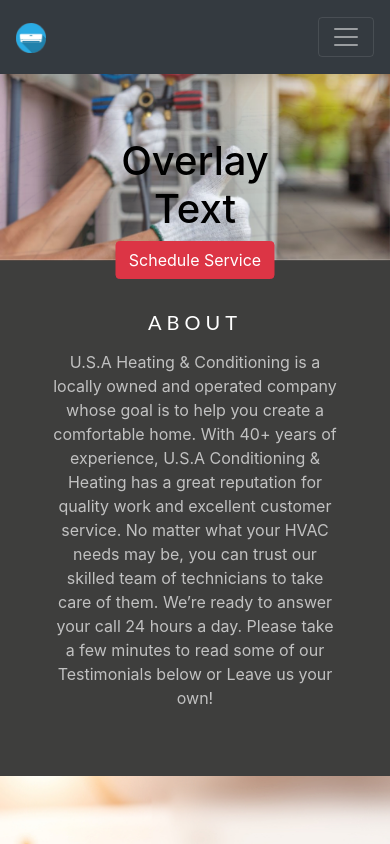
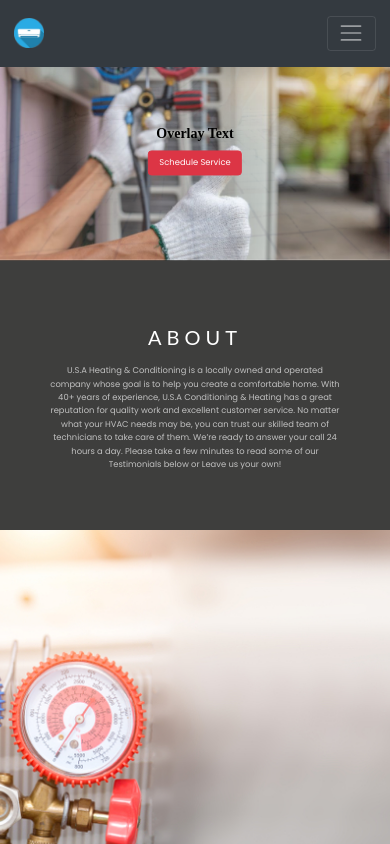
Before and after one commit to HarisAbd/HarisAbd.github.io, a plain HTML site: page index.html in a window 390 px wide. Shown: the top 844 px of the page. Drawn offline with nearby package versions, Linux system fonts and the light colour scheme; files whose address does not match are found by name; a web font is replaced by a local one.

Commit message:
update 17:48 15 sep

```diff
--- a/css/style.css
+++ b/css/style.css
@@ -1,4 +1,106 @@
 
+html {
+  font-size: 14px;
+  -ms-text-size-adjust: 100%;
+  -webkit-text-size-adjust: 100%;
+}
+
+body {
+  -moz-osx-font-smoothing: grayscale;
+  -webkit-font-smoothing: antialiased;
+  font-size: 100%;
+}
+@media (min-width: 58em) {
+  body {
+    font-size: 100%;
+  }
+}
+@media (min-width: 115em) {
+  body {
+    font-size: 110%;
+  }
+}
+@media (min-width: 125em) {
+  body {
+    font-size: 115%;
+  }
+}
+@media (min-width: 145em) {
+  body {
+    font-size: 120%;
+  }
+}
+@media all and (-ms-high-contrast: none), (-ms-high-contrast: active) {
+  body {
+    font-feature-settings: normal;
+    /* Internet Explorer fix */
+  }
+}
+h1,h2,h3,h4,h5,h6,p {
+  -moz-osx-font-smoothing: grayscale;
+  -webkit-font-smoothing: antialiased;
+  font-family: "Cambo", "Times New Roman", serif;
+}
+h1 a,
+h2 a,
+h3 a,
+h4 a,
+h5 a,
+h6 a, p a {
+  font-size: inherit;
+  font-family: "Cambo", "Times New Roman", serif;
+}
+h1{
+  font-size: 3em;
+  line-height: 1.213483146em;
+  font-weight: bold;
+}
+
+h2{
+  font-size: 2.4em;
+  line-height: 1.25;
+  margin: 0.4em 0;
+  font-weight: bold;
+}
+
+h3{
+  font-size: 1.61em;
+  line-height: 1.05em;
+  margin-top: 15px;
+  margin-bottom: 15px;
+}
+
+h4{
+  font-size: 1.3em;
+  line-height: 1.714285714em;
+}
+
+h5 {
+  font-size: 1.2em;
+}
+
+p {
+  font-size: 14px;
+  line-height: 1.6em;
+  font-weight: 400;
+  margin: 0 0 .75em;
+}
+p,
+label,
+.btn,
+.form-control,
+.title h5,
+.navbar,
+.brand,
+.btn-simple,
+a,
+.td-name,
+td,
+small,
+.media h5,
+.subtitle {
+  font-family: "Poppins", "Helvetica Neue", Helvetica, Arial, sans-serif;
+}
 #cover{
 	display: grid;
 }
@@ -9,6 +111,7 @@
 	max-height: 900px;
 }
 .overlay {
+	display: block;
 	color:black;
 	position:absolute;
 	z-index:12;
@@ -85,10 +188,22 @@
 .serareas{
 	background-color: #3E3E3D;
 	color: #C1C1C1;
-	display: flex;
+	display: grid;
+	grid-template-columns: 2fr 1fr;
+	grid-column-gap: 10px;
+	/*
   	justify-content: space-around;
+  	align-items: center;*/
+  	padding: 20px;
 }
-
+.listofareas{
+	align-self: center;
+	border: 5px solid #444444;
+}
+.listofareas ul {
+  	list-style-type: circle;
+  	line-height: 3;
+}
 .parallax3 {
   background-image: url(..//img/yellowsky.png);
   min-height: 500px;
@@ -96,6 +211,9 @@
   background-position: center;
   background-repeat: no-repeat;
   background-size: cover;
+}
+.carousel-caption{
+	bottom: 20%;
 }
 /*FOOTER************************************/
 .footerdark{
@@ -156,3 +274,43 @@
 	font-size: 0.8em;
 	padding: 20px;
 }
+.d-none {
+    display: block!important;
+}
+@media (max-width: 600px){
+	.carousel-caption h1, p{
+		font-size: 0.8em;
+	}
+	.overlay-content h1{
+		font-size: 2em;
+	}
+	.overlay{
+		height:300px;
+	}
+}
+@media (max-width: 500px){
+	.overlay-content h1{
+		font-size: 1.5em;
+	}
+	.overlay{
+		height: 250px;
+	}
+	.btn{
+		font-size: 0.8em;
+	}
+}
+
+@media (max-width: 400px){
+	.carousel-caption h1, p{
+		font-size: 0.6em;
+	}
+	.overlay-content h1{
+		font-size: 1em;
+	}
+	.overlay{
+		height: 200px;
+	}
+	.btn{
+		font-size: 0.6em;
+	}
+}
```
